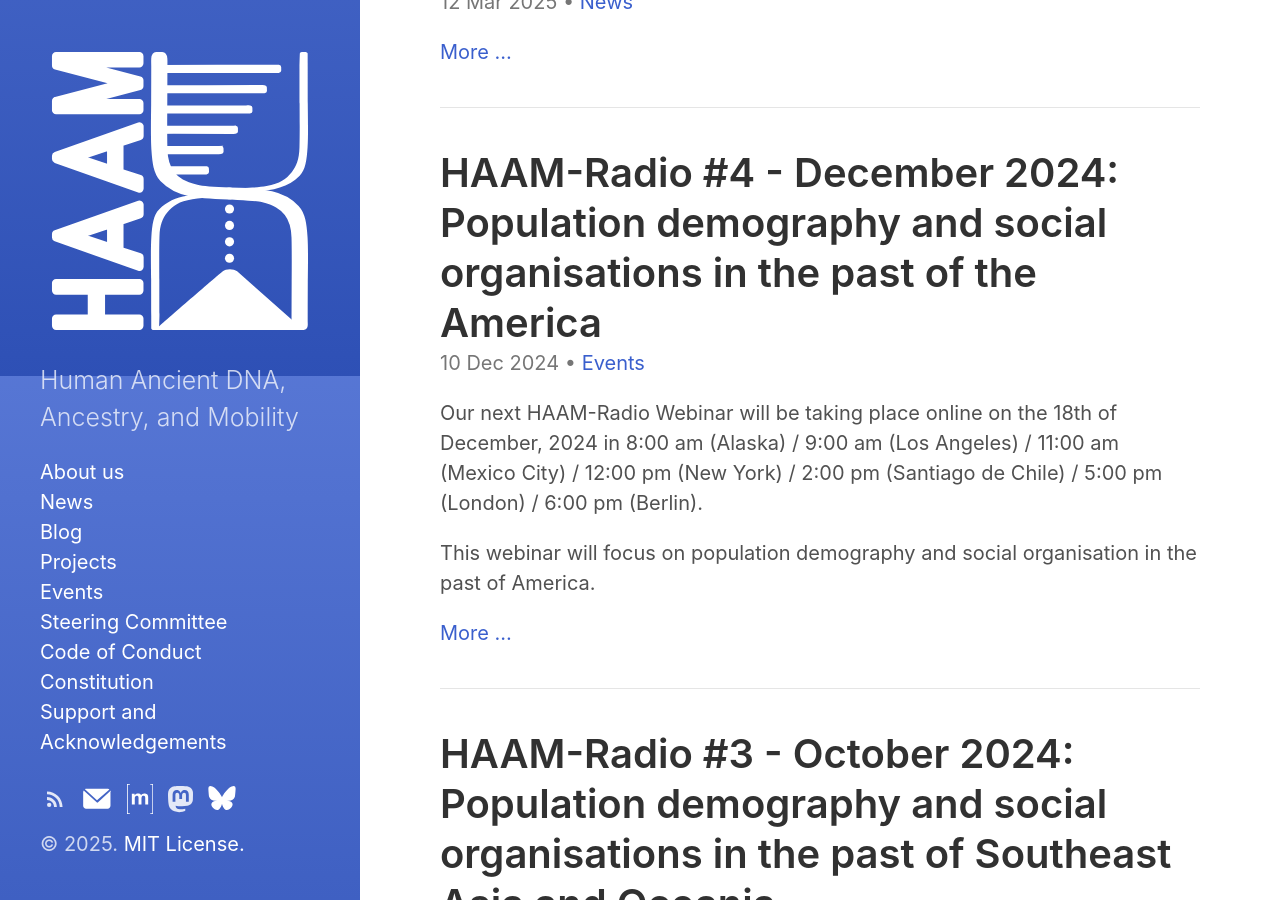
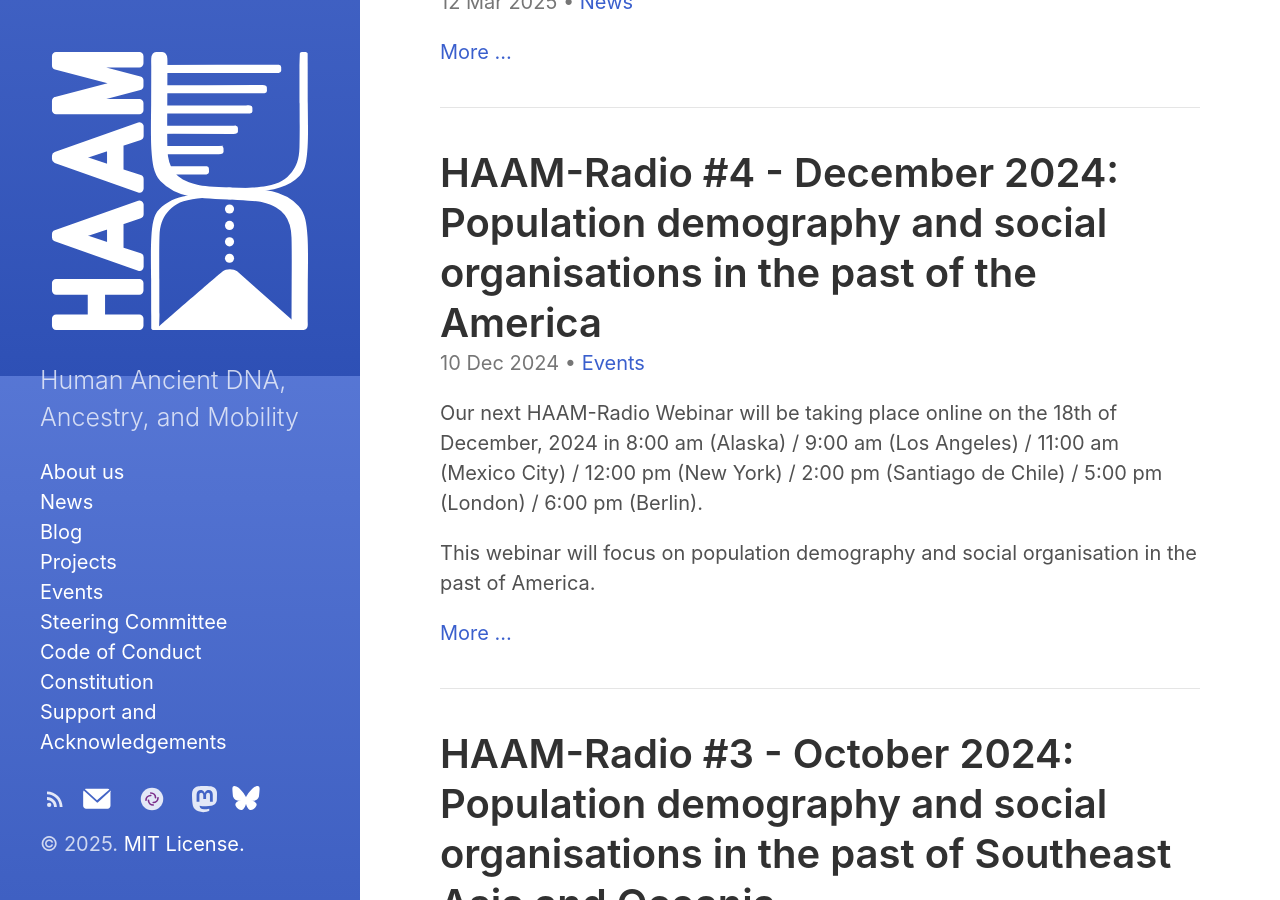
Before and after one commit to haam-community/haam-community.github.io, a Jekyll site: the page built from index.html, in a window 1280 px wide and 900 px high, scrolled down 524 px. Built offline with Jekyll 4.4.1, drawn with Linux system fonts in a browser that asks for light colours; the list of posts is cut into pages by our own code.

Commit message:
Changed element link to the one in SPAAM

```diff
--- a/_includes/custom-icon-links.html
+++ b/_includes/custom-icon-links.html
@@ -14,7 +14,7 @@
 	class="icon" title="Subscribe" aria-label="Subscribe"
 	href="https://matrix.to/#/#haam-community:archaeo.social"
 >
-	{% include svg/matrix.svg %}
+	{% include svg/element.svg %}
 </a>
 
 <a
```
Also changed, not shown: _includes/svg/element.svg (added).
